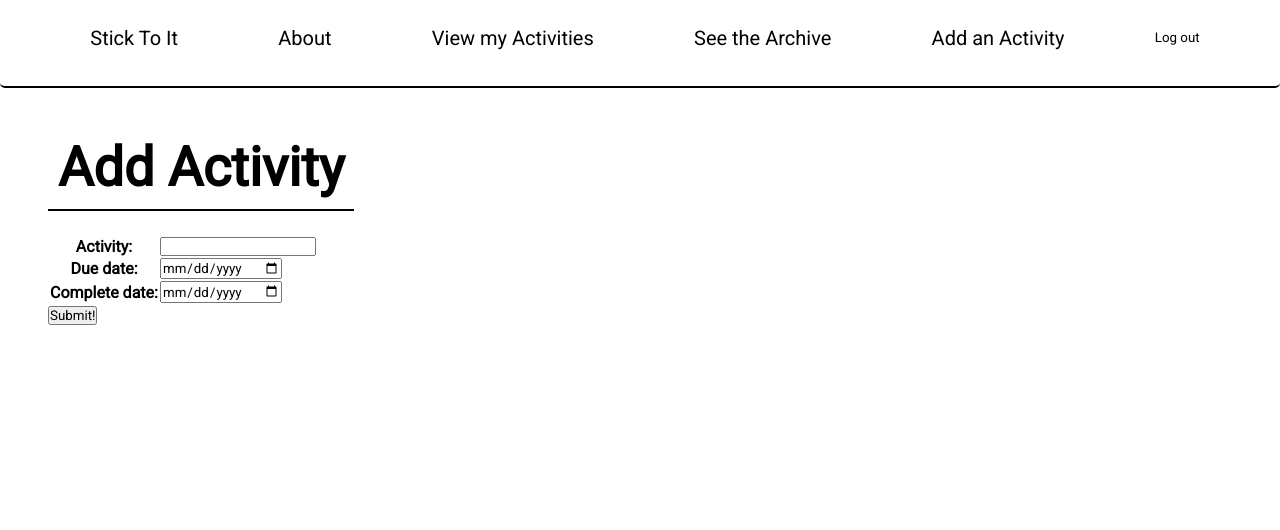
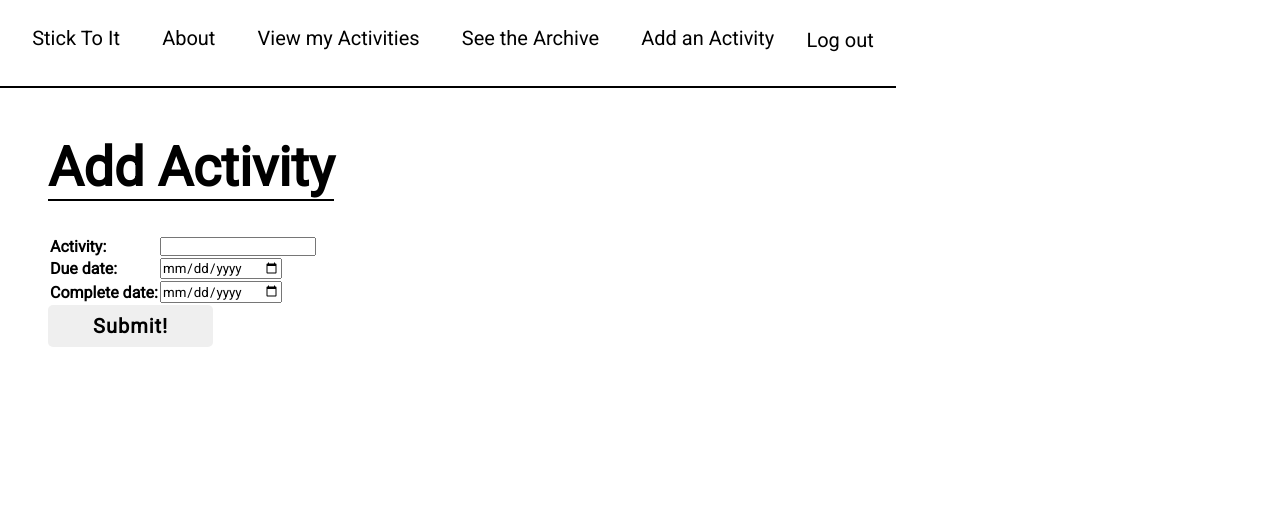
Before and after one commit to mlsmoorman/stick-to-it, a Django app: page /cards/create/ in a window 1280 px wide; the page is wider, and only the part inside the window is pictured. Shown: the top 530 px of that part. Run offline with Django 5.2, Linux system fonts and the light colour scheme; the visitor is signed in with stand-in values (Sample User, id 1).

Commit message:
added experimental styling

```diff
--- a/stick_to_it/main_app/static/css/style.css
+++ b/stick_to_it/main_app/static/css/style.css
@@ -2,7 +2,7 @@
   margin: 0;
   padding: 0;
   font-family: 'Roboto';
-
+  text-align: left;
 }
 body {
   background-color: white;
@@ -30,20 +30,28 @@ main {
   background-color: white;
   font-family: 'Roboto';
 }
+
+header {
+  display: flex;
+  flex-direction: right;
+}
 nav {
   /* background-color: black; */
   border-bottom: 2px solid black;
   height: 60px;
   padding: 0 0 0 0;
   margin-top: 2%;
-  border-radius: 5px;
+  margin-right: 30%;
+  width: 70%;
+  flex-direction: right;
 }
 .navlist {
 display: flex;
 list-style: none;
-display: flex;
+flex-direction: right;
 justify-content: space-evenly;
 font-family: 'Bungee';
+flex-direction: right;
 }
 
 .titlecontainer {
@@ -69,7 +77,7 @@ font-family: 'Bungee';
   transition: 0.4s;
 
 
-  text-shadow: -2px -2px 0 #fe73fe,
+  text-shadow: -2px -2px 0 #ffa2ff,
   2px 2px 0 #fbf719;
 }
 .magenta:hover {
@@ -79,13 +87,15 @@ font-family: 'Bungee';
   transition: 0.4s;
 
 
-  text-shadow: -2px -2px 0 #00ffff,
+  text-shadow: -2px -2px 0 #a1ffff,
   2px 2px 0 #fbf719;
 
 }
 .yellow:hover {
-  /* border: 2px solid #fbf719; */
-  /* background-color: #fbf719;; */
+  text-shadow: -2px -2px 0 #fbf719,
+  2px 2px 0 #fbf719;
+  /* border: 2px solid #fbf719;
+  background-color: #fbf719;; */
   border-radius: 3px;
   transition: 0.4s;
 
@@ -114,7 +124,7 @@ h1 {
   /* background-color: yellow; */
   display: inline;
   font-size: 54px;
-  padding: 10px;
+  /* padding: 10px;  */
   /* -webkit-text-stroke: 1px white; */
 }
 
@@ -135,6 +145,7 @@ section {
   /* justify-content: space-around; */
   border-left: 2px solid black;
   border-right: 2px solid black;
+
 }
 
 .card {
@@ -142,7 +153,7 @@ section {
   height: 200px;
   background: linear-gradient(to top,  #fbf969, #fffc65 90%);
   border-radius: 2px;
-
+  transition: 0.4s;
   /* background-color: #fbf719; */
   /* background-color: #00ffff; */
   /* background-color: #ff52ff; */
@@ -150,6 +161,11 @@ section {
   /* border: solid black 1px; */
   margin: 10px
 
+}
+
+.card:hover {
+  transform: scale(1.05);
+  transition: 0.4s;
 }
 
 .addcard {
@@ -173,6 +189,7 @@ section {
 
 .addcard:hover {
   background-color: rgb(240, 240, 240);
+  box-shadow: 5px 5px 10px 2px rgba(227, 227, 227, 0.8);
 }
 
 .cardlink, .cardlink:visited {
@@ -183,7 +200,7 @@ section {
   /* background-color: white; */
   border-radius: 5px;
 
-  padding: 3px;
+  /* padding: 3px; */
   font-weight: bold;
 
 
@@ -210,7 +227,7 @@ form {
   border: 2px solid black;
   border-radius: 10px;
   padding: 9px 15px 9px 15px;
-
+  margin-top: 10%;
   transition: 0.4s;
   text-decoration: none;
   text-transform: uppercase;
@@ -224,7 +241,7 @@ form {
   color:black;
   padding: 9px 15px 9px 15px;
   transition: 0.4s;
-
+  margin-top: 10%;
   text-decoration: none;
   text-transform: uppercase;
 
@@ -243,18 +260,40 @@ form {
   transition: 0.4s;
   border: none;
   background-color: white;
+  font-size: 20px;
+  padding-top: auto;
 }
 
 .logoutbtn:hover {
-  transform: scale(1.2);
-  background-color: white;
+  /* transform: scale(1.2);  */
+  background-color: rgb(252, 94, 94);
 }
 
+.submitbtn {
+  border: none;
+  border-radius: 5px;
+  font-weight: 700;
+  letter-spacing: 1px;
+  font-size: 20px;
+  padding: 9px 45px 9px 45px;
+}
+
+.submitbtn:hover {
+
+
+}
+
+.backbtn, .backbtn:visited {
+  display: block;
+  color: black;
+
+}
 .plus, .plus:visited {
   text-decoration: none;
   font-size: 8em;
   color: lightgray;
   transition: 0.4s;
+  padding-bottom: 2px;
 
 }
 
--- a/stick_to_it/main_app/templates/cards/detail.html
+++ b/stick_to_it/main_app/templates/cards/detail.html
@@ -1,6 +1,6 @@
 {% extends 'base.html' %}
 {% block content %}
-<a href="{% url 'index' %}">Go back</a>
+<a href="{{request.META.HTTP_REFERER}}" class="backbtn">Go back</a>
 <h1>{{ card.activity }}</h1>
 
 <div class="editbox">
--- a/stick_to_it/main_app/templates/main_app/card_confirm_delete.html
+++ b/stick_to_it/main_app/templates/main_app/card_confirm_delete.html
@@ -2,6 +2,7 @@
 
 
 {% block content %}
+<a href="{{request.META.HTTP_REFERER}}" class="backbtn">Go back</a>
 <h1>Delete Activity</h1>
 
 <h4>Are you sure you want to delete <span>{{ object.activity }}</span>?</h4>
--- a/stick_to_it/main_app/templates/main_app/card_form.html
+++ b/stick_to_it/main_app/templates/main_app/card_form.html
@@ -3,7 +3,7 @@
 {% block content %}
 
 {% if object %}
-<a href="{{request.META.HTTP_REFERER}}">Go back</a>
+<a href="{{request.META.HTTP_REFERER}}" class="backbtn">Go back</a>
 <h1>Edit "{{ card.activity }}"</h1>
 {% else %}
 <h1>Add Activity</h1>
@@ -15,6 +15,6 @@
   <table>
     {{ form.as_table }}
   </table>
-  <input type="submit" value="Submit!" class="btn">
+  <input type="submit" value="Submit!" class="submitbtn">
 </form>
 {% endblock %}
```
